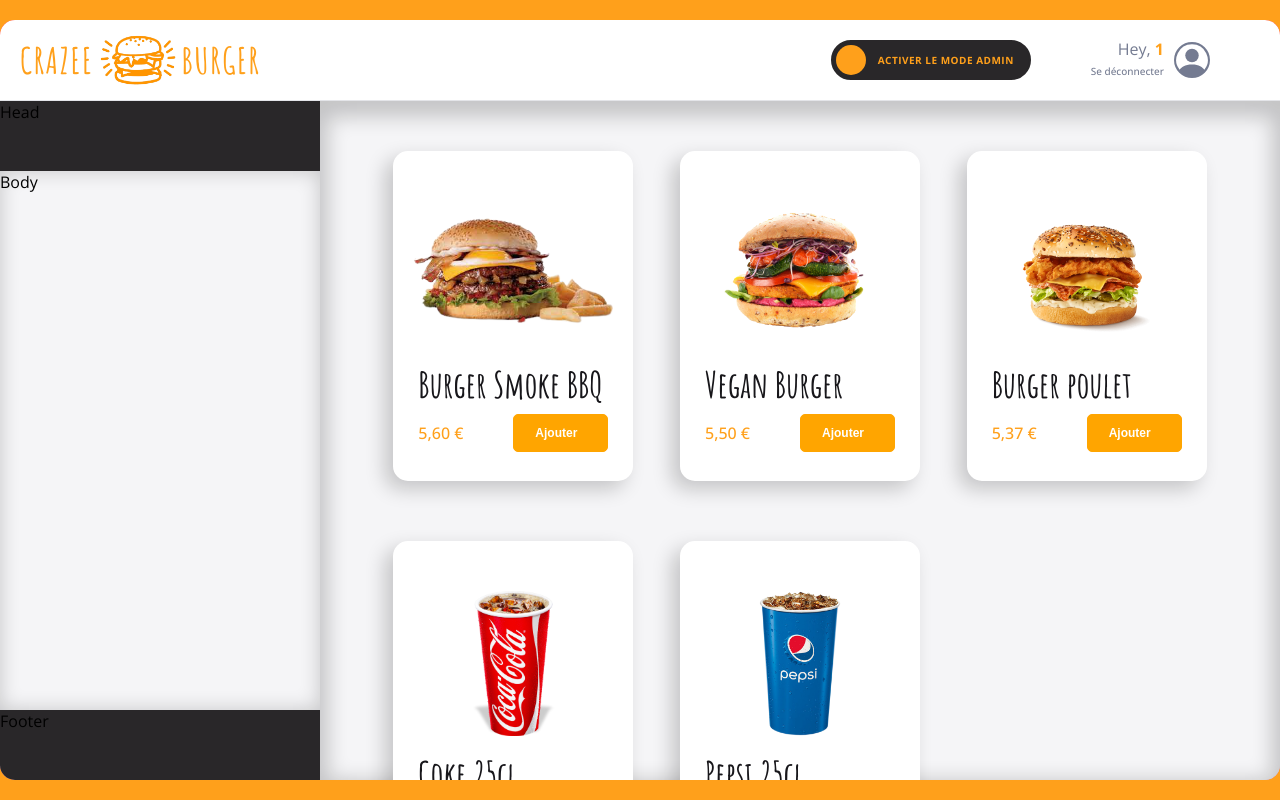
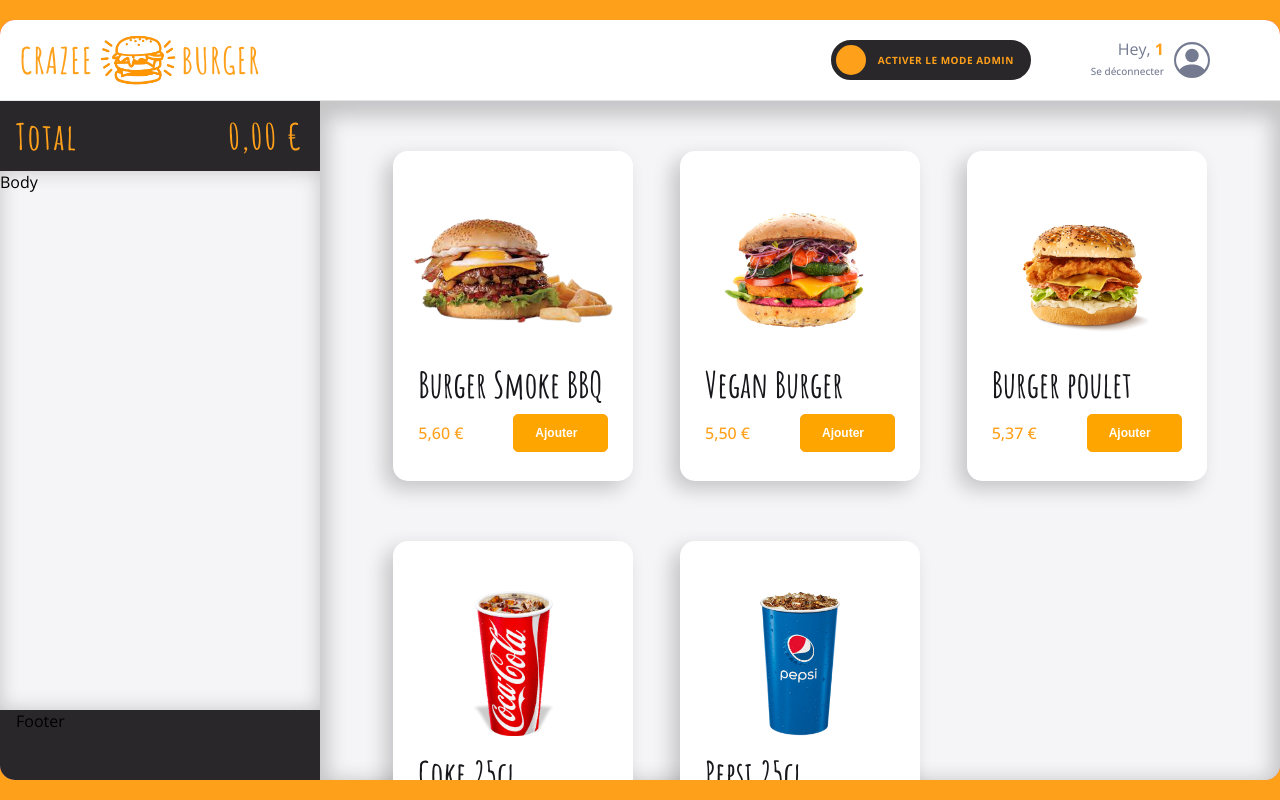
Before and after one commit to NhatHONGUYEN/crazee-burger, a React (Vite) app: page /order/1 in a window 1280 px wide. Built offline with nearby package versions, Linux system fonts and the light colour scheme.

Commit message:
♻️  F10: Basket >Add Total

```diff
--- a/src/component/pages/order/Main/Basket/Basket.jsx
+++ b/src/component/pages/order/Main/Basket/Basket.jsx
@@ -1,11 +1,14 @@
 import styled from "styled-components";
 import { theme } from "../../../theme";
 import Header from "../../../../reusable-ui/Header";
+import Total from "./Total";
+import { formatPrice } from "../../../../../utils/maths";
 
 export default function Basket() {
   return (
     <BasketStyled>
-      <Header>Head</Header>
+      <Total amountToPay={formatPrice(0)} />
+
       <div className="body">Body</div>
       <Header>Footer</Header>
     </BasketStyled>
--- /dev/null
+++ b/src/component/pages/order/Main/Basket/Footer.jsx
@@ -0,0 +1,3 @@
+export default function Footer() {
+  return <div>Footer</div>;
+}
--- /dev/null
+++ b/src/component/pages/order/Main/Basket/Total.jsx
@@ -0,0 +1,26 @@
+import styled from "styled-components";
+import { theme } from "../../../theme";
+import Header from "../../../../reusable-ui/Header";
+
+export default function Total({ amountToPay }) {
+  return (
+    <Header>
+      <TotalStyled>
+        <span className="total">Total</span>
+        <span className="amout">{amountToPay}</span>
+      </TotalStyled>
+    </Header>
+  );
+}
+
+const TotalStyled = styled.div`
+  height: 100%;
+  display: flex;
+  justify-content: space-between;
+  align-items: center;
+  color: ${theme.colors.primary};
+  font-family: "Amatic SC", cursive;
+  font-size: ${theme.fonts.size.P4};
+  font-weight: ${theme.fonts.weights.bold};
+  letter-spacing: 2px;
+`;
--- a/src/component/reusable-ui/Header.jsx
+++ b/src/component/reusable-ui/Header.jsx
@@ -9,4 +9,5 @@ export default function Header({ children }) {
 const HeaderStyled = styled.div`
   height: 70px;
   background: ${theme.colors.background_dark};
+  padding: 0 16px;
 `;
```
